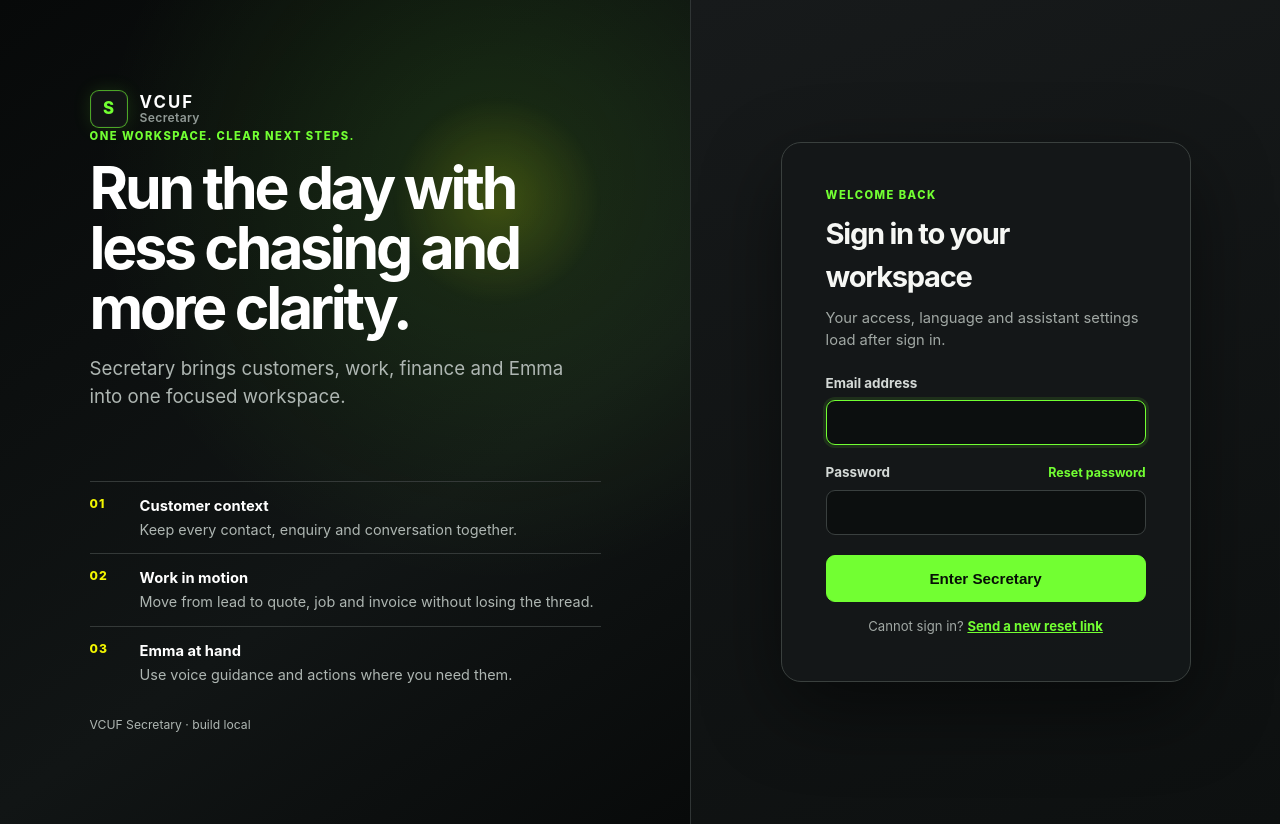
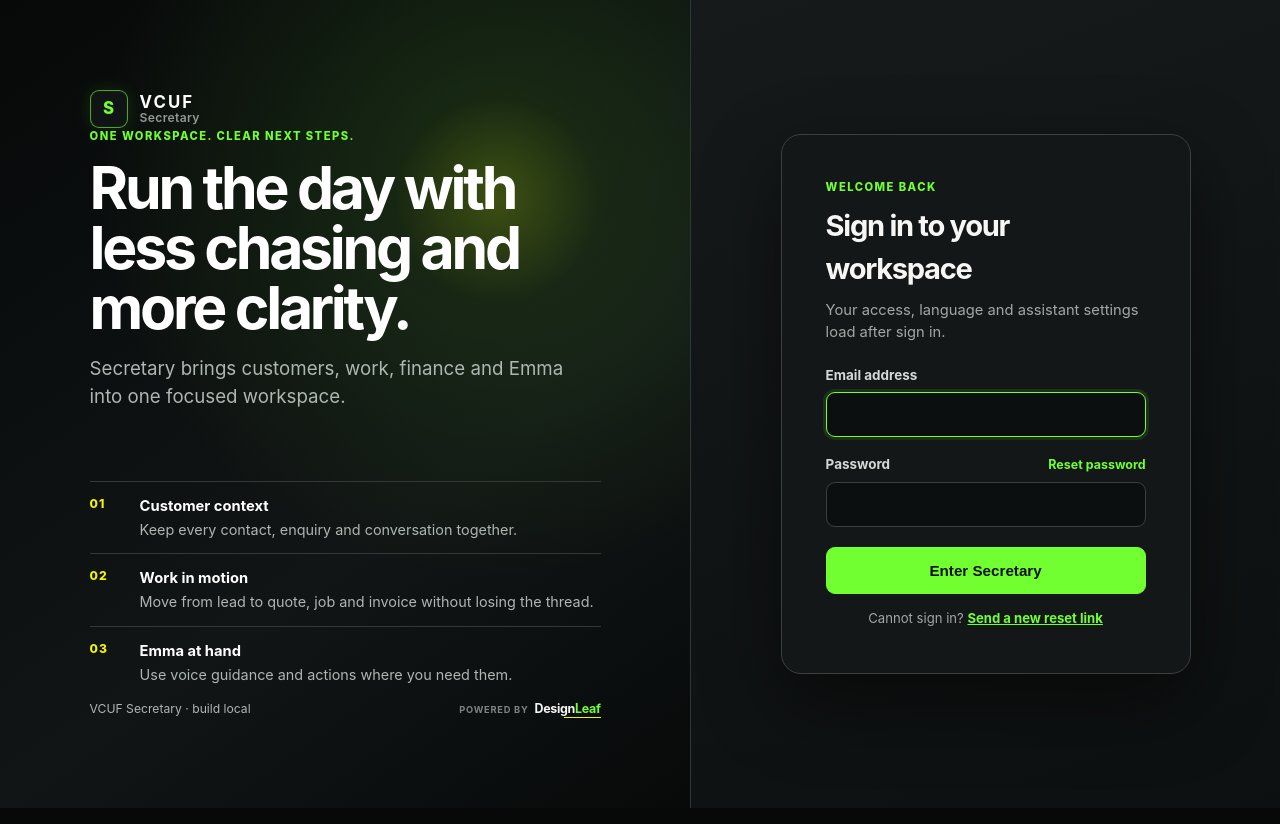
Before and after one commit to MarekDesignLeaf/VCUBF, a React (Vite) app in the folder frontend/: page /login in a window 1280 px wide. Built offline with nearby package versions, Linux system fonts and the light colour scheme; no server answers.

Commit message:
feat: add DesignLeaf powered-by credit

```diff
--- /dev/null
+++ b/frontend/src/components/DesignLeafCredit.tsx
@@ -0,0 +1,10 @@
+export function DesignLeafCredit() {
+  return (
+    <div className="designleaf-credit" aria-label="Powered by DesignLeaf">
+      <span className="designleaf-powered">Powered by</span>
+      <span className="designleaf-wordmark" aria-hidden="true">
+        <span>Design</span><span>Leaf</span>
+      </span>
+    </div>
+  );
+}
--- a/frontend/src/components/Layout.tsx
+++ b/frontend/src/components/Layout.tsx
@@ -4,6 +4,7 @@ import { useAuth } from "../context/useAuth";
 import { CommandBar } from "./CommandBar";
 import { VoiceControlCenter } from "./VoiceControlCenter";
 import { MobileVoiceControl } from "./MobileVoiceControl";
+import { DesignLeafCredit } from "./DesignLeafCredit";
 import { isAndroidNative } from "../lib/platform";
 import { appLanguage, languageLabel, menuText, type MenuKey } from "../i18n";
 
@@ -157,6 +158,7 @@ export function Layout() {
             <span><strong>{user?.displayName}</strong><small>{languageLabel(language, true)}</small></span>
           </NavLink>
           <button type="button" className="logout-button" onClick={logout}>{t("logout")}</button>
+          <DesignLeafCredit />
         </div>
       </aside>
       <main className="content">
--- a/frontend/src/index.css
+++ b/frontend/src/index.css
@@ -126,6 +126,41 @@ body {
 .login-feature-list p { margin: 0; color: #c7e1d1; font-size: .9rem; }
 .login-feature-list strong { display: block; margin-bottom: 2px; color: white; font-size: .92rem; }
 .login-version { position: relative; z-index: 1; margin: 30px 0 0; color: #a7cab4; font-size: .76rem; }
+.login-meta { position: relative; z-index: 1; display: flex; align-items: end; justify-content: space-between; gap: 24px; margin-top: 14px; }
+.login-meta .login-version { margin: 0; }
+
+.designleaf-credit {
+  display: inline-flex;
+  align-items: baseline;
+  gap: 6px;
+  width: max-content;
+  color: #7d8582;
+  font-size: .58rem;
+  line-height: 1;
+  white-space: nowrap;
+}
+.designleaf-powered { font-weight: 650; letter-spacing: .08em; text-transform: uppercase; }
+.designleaf-wordmark {
+  position: relative;
+  display: inline-flex;
+  padding-bottom: 3px;
+  color: #f6f7f4;
+  font-size: .78rem;
+  font-weight: 750;
+  letter-spacing: -.025em;
+}
+.designleaf-wordmark span:last-child { color: var(--accent); }
+.designleaf-wordmark::after {
+  position: absolute;
+  right: 0;
+  bottom: 0;
+  width: 55%;
+  height: 1px;
+  content: "";
+  background: var(--signal);
+}
+.sidebar-footer .designleaf-credit { margin-top: 4px; }
+.login-introduction > .designleaf-credit { position: relative; z-index: 1; margin-top: 28px; }
 .setup-steps { position: relative; z-index: 1; display: grid; gap: 14px; margin: 34px 0 0; padding: 0; list-style: none; counter-reset: setup; }
 .setup-steps li { display: grid; grid-template-columns: 28px 1fr; column-gap: 10px; color: #d9efdf; font-size: .86rem; }
 .setup-steps li::before { counter-increment: setup; content: counter(setup); display: grid; place-items: center; grid-row: span 2; width: 24px; height: 24px; border: 1px solid rgb(220 248 228 / 48%); border-radius: 50%; font-size: .72rem; }
@@ -457,6 +492,7 @@ h2 { font-size: 1.1rem; margin-top: 24px; }
   .login-feature-list { gap: 10px; }
   .login-feature-list > div { grid-template-columns: 32px 1fr; gap: 8px; padding-top: 10px; }
   .login-version { margin-top: 20px; }
+  .login-meta { align-items: center; margin-top: 14px; }
   .login-panel { padding: 22px 14px 30px; }
   .login-card { width: min(100%, 460px); padding: 27px 22px; border-radius: 16px; }
   .app-shell { display: block; min-height: 100dvh; }
@@ -471,7 +507,8 @@ h2 { font-size: 1.1rem; margin-top: 24px; }
   .menu-open .sidebar nav { display: flex; }
   .nav-group summary { min-height: 38px; padding-inline: 8px; }
   .sidebar nav a { min-height: 42px; padding-inline: 12px; font-size: .94rem; }
-  .sidebar-footer { display: flex; align-items: center; justify-content: space-between; margin-top: 9px; padding: 9px 0 0; border-top: 1px solid rgb(218 239 226 / 16%); }
+  .sidebar-footer { display: flex; flex-wrap: wrap; align-items: center; justify-content: space-between; margin-top: 9px; padding: 9px 0 0; border-top: 1px solid rgb(218 239 226 / 16%); }
+  .sidebar-footer .designleaf-credit { flex: 0 0 100%; justify-content: flex-end; margin-top: 4px; }
   .account-link { max-width: calc(100% - 82px); }
   .logout-button { min-height: 0; font-size: .76rem; }
   .content { width: 100%; max-width: none; padding: 18px 14px calc(28px + env(safe-area-inset-bottom)); }
--- a/frontend/src/pages/InitialSetup.tsx
+++ b/frontend/src/pages/InitialSetup.tsx
@@ -2,6 +2,7 @@ import { useState } from "react";
 import { useNavigate } from "react-router-dom";
 import { api, ApiError } from "../api/client";
 import { useAuth } from "../context/useAuth";
+import { DesignLeafCredit } from "../components/DesignLeafCredit";
 
 export function InitialSetup() {
   const { login } = useAuth();
@@ -49,6 +50,7 @@ export function InitialSetup() {
           <li><strong>2. Administrator</strong><span>Controls company settings, users and permissions.</span></li>
           <li><strong>3. Users</strong><span>Added later with a role profile and optional individual rights.</span></li>
         </ol>
+        <DesignLeafCredit />
       </section>
       <main className="login-panel">
         <form className="login-card" onSubmit={handleSubmit}>
--- a/frontend/src/pages/Login.tsx
+++ b/frontend/src/pages/Login.tsx
@@ -2,6 +2,7 @@ import { useEffect, useState } from "react";
 import { Link, Navigate, useNavigate, useSearchParams } from "react-router-dom";
 import { useAuth } from "../context/useAuth";
 import { api, ApiError } from "../api/client";
+import { DesignLeafCredit } from "../components/DesignLeafCredit";
 
 export function Login() {
   const { login } = useAuth();
@@ -56,7 +57,10 @@ export function Login() {
           <div><span>02</span><p><strong>Work in motion</strong>Move from lead to quote, job and invoice without losing the thread.</p></div>
           <div><span>03</span><p><strong>Emma at hand</strong>Use voice guidance and actions where you need them.</p></div>
         </div>
-        <p className="login-version">VCUF Secretary · build {__VCUBF_BUILD__}</p>
+        <div className="login-meta">
+          <p className="login-version">VCUF Secretary · build {__VCUBF_BUILD__}</p>
+          <DesignLeafCredit />
+        </div>
       </section>
 
       <main className="login-panel">
--- a/frontend/src/pages/PasswordRecovery.tsx
+++ b/frontend/src/pages/PasswordRecovery.tsx
@@ -1,6 +1,7 @@
 import { useState } from "react";
 import { Link, useNavigate, useSearchParams } from "react-router-dom";
 import { api, ApiError } from "../api/client";
+import { DesignLeafCredit } from "../components/DesignLeafCredit";
 
 const passwordHint = "Use at least 12 characters, including lowercase, uppercase and a number.";
 
@@ -52,6 +53,7 @@ export function PasswordRecovery() {
           <h1>{hasToken ? "Choose a new password." : "Recover access without losing your work."}</h1>
           <p>Password recovery invalidates existing sessions, but never deletes company data, contacts, files or Emma transcripts.</p>
         </div>
+        <DesignLeafCredit />
       </section>
       <main className="login-panel">
         <form className="login-card" onSubmit={hasToken ? setNewPassword : requestReset}>
```
